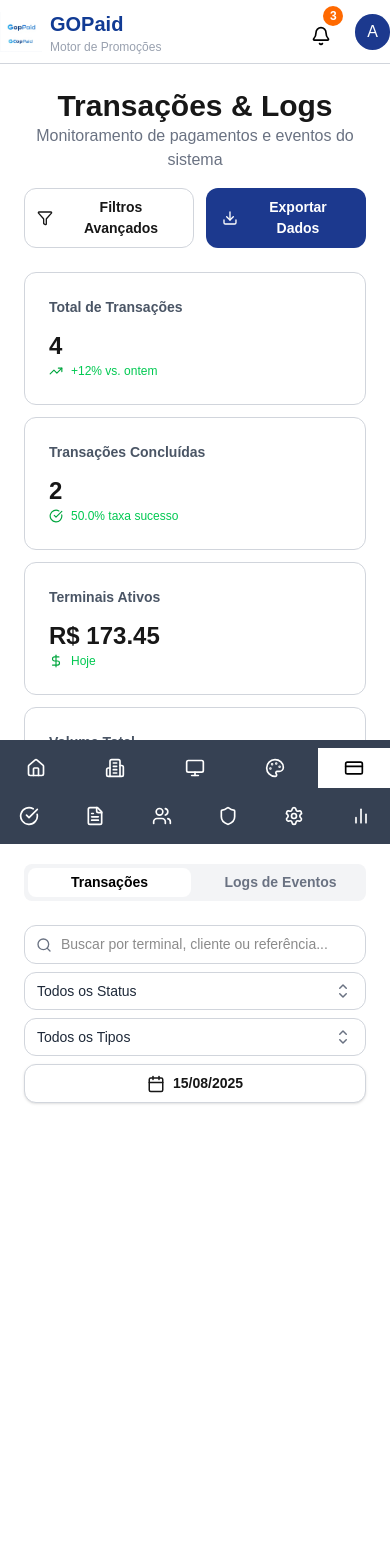
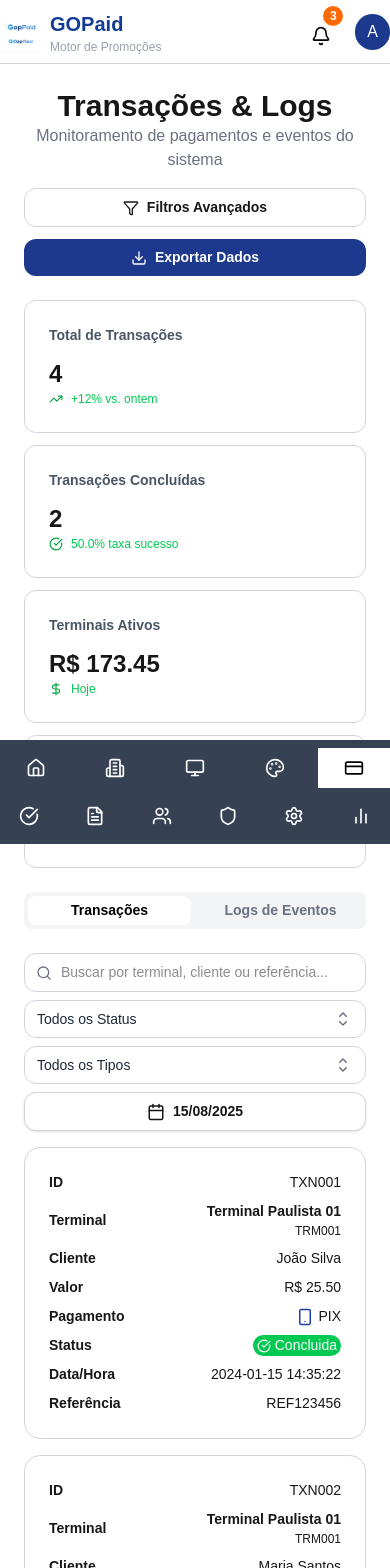
Before and after one commit to JohannPDaniel/Meu-projeto, a Next.js app: page /transacoes/transactions in a window 390 px wide. Shown: the top 1568 px of the page. Before the commit the page ends 1227 px from the top, so only its background shows below. Built offline with nearby package versions, Linux system fonts and the light colour scheme.

Commit message:
terminando as tabelas mobile da pagina de transações da aba transações

```diff
--- a/src/app/transacoes/layout.tsx
+++ b/src/app/transacoes/layout.tsx
@@ -19,19 +19,19 @@ export default function Clientes({ children }: { children: React.ReactNode }) {
 	return (
 		<AppLayout>
 			{/* Cabeçalho fixo */}
-			<div className='flex xss:flex-col xss:gap-4 items-center justify-between'>
+			<div className='flex xss:flex-col lg:flex-row xss:gap-4 items-center justify-between'>
 				<div>
-					<h1 className='text-3xl xss:text-center font-bold'>Transações & Logs</h1>
-					<p className='text-md xss:text-center text-gray-500'>
+					<h1 className='text-3xl xss:text-center lg:text-start font-bold'>Transações & Logs</h1>
+					<p className='text-md xss:text-center lg:text-start text-gray-500'>
 						Monitoramento de pagamentos e eventos do sistema
 					</p>
 				</div>
-				<div className='flex gap-3'>
-					<button className='flex items-center gap-2 border border-gray-300 px-3 py-2 rounded-xl text-[14px] font-bold hover:bg-blue-100 hover:text-blue-900 hover:shadow-lg cursor-pointer'>
+				<div className='flex xss:flex-col lg:flex-row xss:w-full md:w-max gap-3'>
+					<button className='flex xss:justify-center items-center gap-2 border border-gray-300 px-3 py-2 rounded-xl text-[14px] font-bold hover:bg-blue-100 hover:text-blue-900 hover:shadow-lg cursor-pointer'>
 						<Funnel className='w-4 h-4 hover:text-blue-900' />
 						Filtros Avançados
 					</button>
-					<button className='flex items-center gap-2 px-4 py-2 rounded-xl text-[14px] font-bold cursor-pointer bg-blue-900 text-white transition-all duration-300 ease-in-out hover:-translate-y-1'>
+					<button className='flex xss:justify-center items-center gap-2 px-4 py-2 rounded-xl text-[14px] font-bold cursor-pointer bg-blue-900 text-white transition-all duration-300 ease-in-out hover:-translate-y-1'>
 						<Download className='w-4 h-4 text-white ' />
 						Exportar Dados
 					</button>
--- a/src/app/transacoes/transactions/page.tsx
+++ b/src/app/transacoes/transactions/page.tsx
@@ -1,10 +1,20 @@
 'use client';
 
-import { Search } from 'lucide-react';
+import {
+	CircleCheckBig,
+	Clock,
+	CreditCard,
+	Search,
+	Smartphone,
+	XCircle,
+} from 'lucide-react';
 import StatusSelect from '../../../components/select';
 import Calendar from '../../../components/transacoes/CalendarButton';
 import { TbodyTransactions } from '../../../components/transacoes/tBodyTransaction';
-import { titleTransaction } from '../../../components/transacoes/titleTransactions';
+import {
+	contentTbodyTransaction,
+	titleTransaction,
+} from '../../../components/transacoes/titleTransactions';
 
 const OPTIONS = [
 	{ label: 'Todos os Status', value: 'todosStatus' },
@@ -65,6 +75,81 @@ export default function Transaction() {
 					<TbodyTransactions />
 				</table>
 			</div>
+			<>
+				{contentTbodyTransaction.map((ctt, index) => {
+					let statusColor = '';
+					let StatusIcon = null;
+
+					if (ctt.status === 'Concluida') {
+						statusColor = 'bg-green-500 text-white';
+						StatusIcon = CircleCheckBig;
+					} else if (ctt.status === 'Falhada') {
+						statusColor = 'bg-red-500 text-white';
+						StatusIcon = XCircle;
+					} else if (ctt.status === 'Pendente') {
+						statusColor = 'bg-gray-200 text-gray-800';
+						StatusIcon = Clock;
+					}
+					return (
+						<div
+							key={index}
+							className='xss:flex xss:flex-col lg:hidden gap-2 border border-gray-300 rounded-2xl p-6 mt-4'>
+							<div className='flex items-center justify-between'>
+								<h2 className='text-[14px] font-bold'>ID</h2>
+								<p className='text-[14px]'>{ctt.id}</p>
+							</div>
+							<div className='flex items-center justify-between'>
+								<h2 className='text-[14px] font-bold'>Terminal</h2>
+								<div className='flex flex-col items-end text-[14px]'>
+									<h2 className='text-[14px] font-bold'>{ctt.terminal.nome}</h2>
+									<p className='text-[12px]'>{ctt.terminal.codigo}</p>
+								</div>
+							</div>
+							<div className='flex items-center justify-between'>
+								<h2 className='text-[14px] font-bold'>Cliente</h2>
+								<p className='text-[14px]'>{ctt.cliente}</p>
+							</div>
+							<div className='flex items-center justify-between'>
+								<h2 className='text-[14px] font-bold'>Valor</h2>
+								<p className='text-[14px]'>{ctt.valor}</p>
+							</div>
+							<div className='flex items-center justify-between'>
+								<h2 className='text-[14px] font-bold'>Pagamento</h2>
+								<p className='text-[14px] flex items-center gap-1'>
+									{ctt.pagamento === 'PIX' ? (
+										<Smartphone
+											size={18}
+											color='#1E40AF'
+										/>
+									) : ctt.pagamento === 'Credit' ? (
+										<CreditCard
+											size={18}
+											color='#1E40AF'
+										/>
+									) : null}
+									{ctt.pagamento}
+								</p>
+							</div>
+							<div className='flex items-center justify-between'>
+								<h2 className='text-[14px] font-bold'>Status</h2>
+								<p
+									className={`text-[14px] flex items-center gap-1 ${statusColor} rounded-xl text-black px-1 py-0`}>
+									{StatusIcon && <StatusIcon size={14} />}
+									{ctt.status}
+								</p>
+							</div>
+							<div className='flex items-center justify-between'>
+								<h2 className='text-[14px] font-bold'>Data/Hora</h2>
+								<p className='text-[14px]'>{ctt.dataHora}</p>
+							</div>
+							<div className='flex items-center justify-between'>
+								<h2 className='text-[14px] font-bold'>Referência</h2>
+								<p className='text-[14px]'>{ctt.referencia}</p>
+							</div>
+						</div>
+					);
+				})}
+			</>
 		</div>
 	);
 }
```
